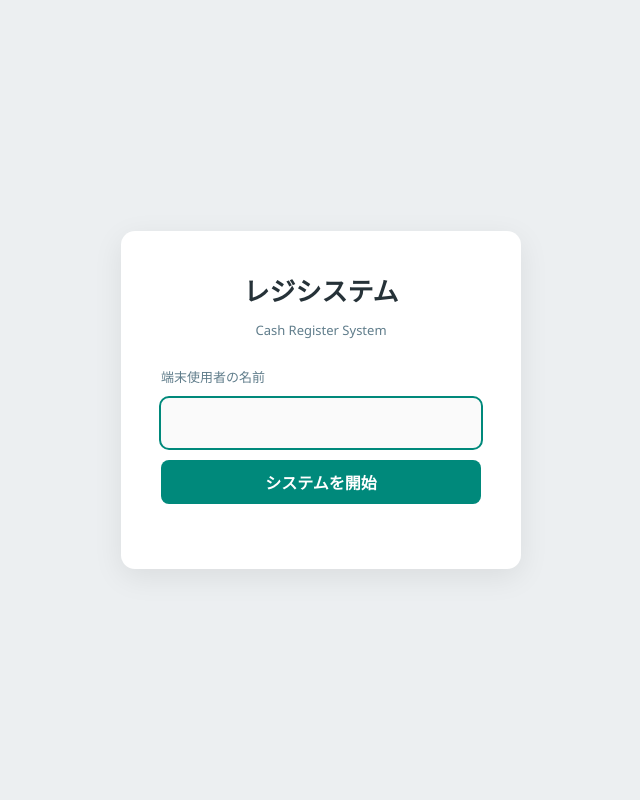
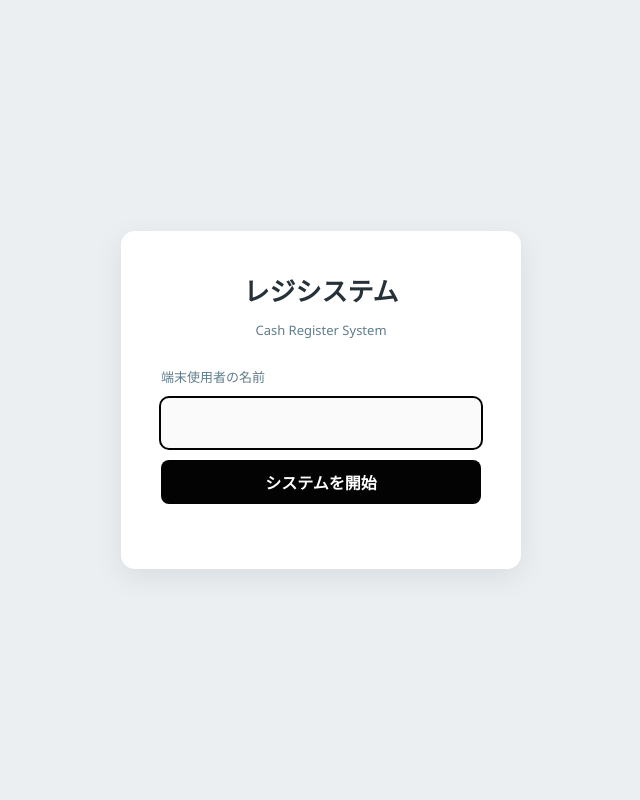
Before and after one commit to kanimiso0256/NF_regi_2026, a Flask app: page / in a window 1280 px wide. Shown: the whole page, without its empty margins (319-959 px from the left). Run offline with Flask 3, Linux system fonts and the light colour scheme; data that the repository does not hold is empty.

Commit message:
メインカラーを黒に、角丸を小さく変更
Co-Authored-By: Claude Opus 5.5 <noreply@anthropic.com>

```diff
--- a/static/register.css
+++ b/static/register.css
@@ -10,7 +10,7 @@
     --dark: #263238;
     --dark-2: #37474f;
 
-    --primary: #00897b;
+    --primary: #030303;
     --primary-hover: #00796b;
     --danger: #e53935;
     --highlight: #ffd600;
@@ -31,7 +31,7 @@
     --watch-text: #ef6c00;
 
     --card-width: 150px;   /* カード表示設定の「横幅」で上書きされます */
-    --radius: 10px;
+    --radius: 5px;
     --shadow: 0 1px 3px rgba(0, 0, 0, .08), 0 1px 2px rgba(0, 0, 0, .06);
     --font: "Segoe UI", "Hiragino Sans", "Yu Gothic UI", Meiryo, sans-serif;
 }
```
